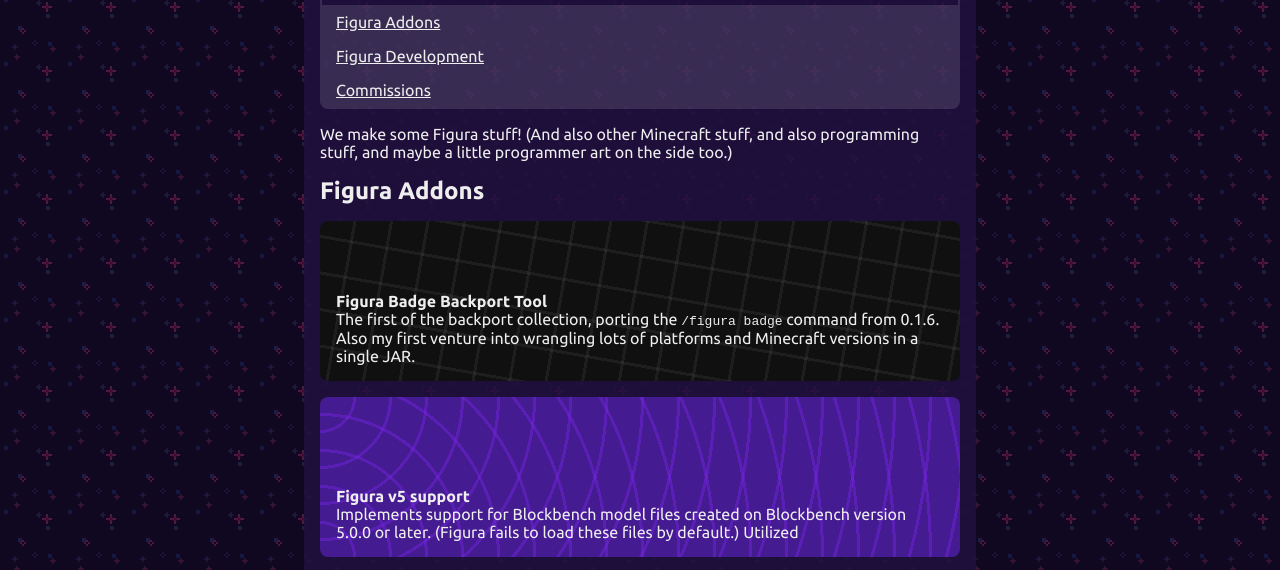
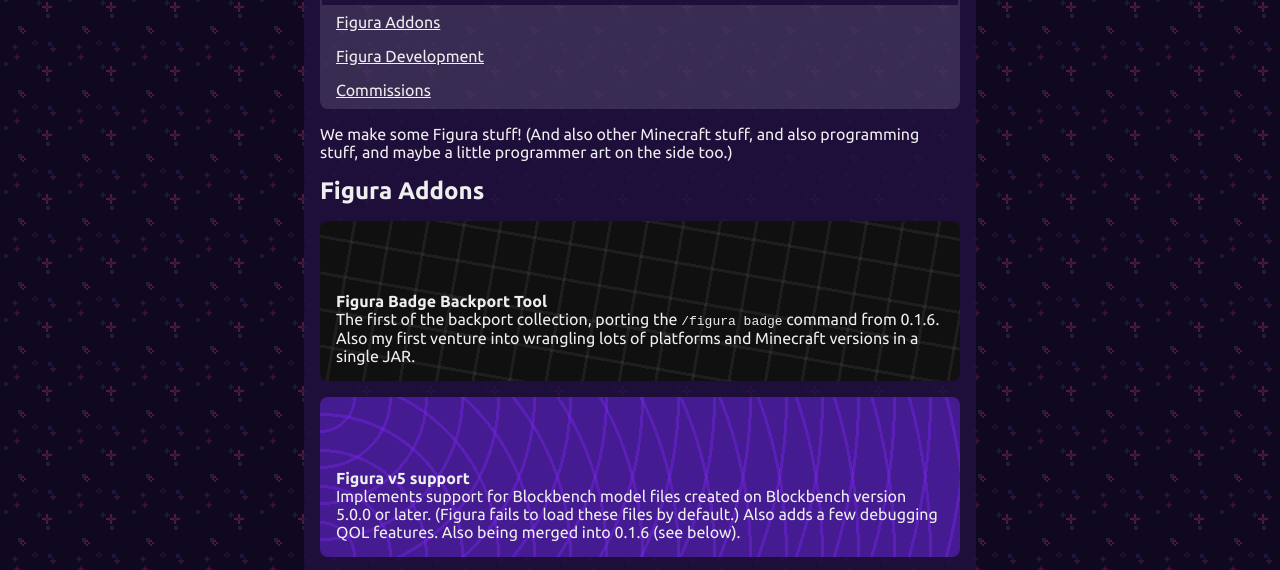
Before and after one commit to penguinencounter/comm, a website with bundled scripts: page src/index.html in a window 1280 px wide. Shown: the part 168-738 px from the top of the page. Built offline with nearby package versions, Linux system fonts and the light colour scheme.

Commit message:
update text

```diff
--- a/src/index.html
+++ b/src/index.html
@@ -40,7 +40,7 @@
                 <p>
                     Implements support for Blockbench model files created on
                     Blockbench version 5.0.0 or later. (Figura fails to load these files by default.)
-                    Utilized
+                    Also adds a few debugging QOL features. Also being merged into 0.1.6 (see below).
                 </p>
             </a>
             <a class="card card-minor" href="https://github.com/penguinencounter/fsb-carpet-addon">
```
